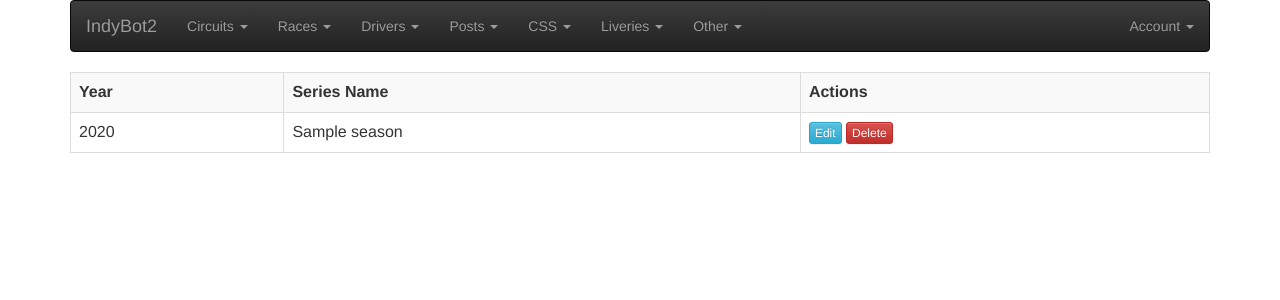
After one commit to jestrella52/indybot, a Django app: page /season/list/ in a window 1280 px wide. The commit adds this page. Shown: the top 300 px of the page. Run offline with Django 3.2, Linux system fonts and the light colour scheme; a user stored in the database is signed in; tables that the repository leaves empty hold one stand-in row (values such as "Sample post"); some libraries are stand-ins or nearby versions.

Commit message:
Add Seasons CRUD and FK in Race objects

```diff
--- a/manager/models.py
+++ b/manager/models.py
@@ -34,6 +34,16 @@ class Driver(models.Model):
         ordering = ["last", "first"]
     def __str__(self):
         return self.last + ", " + self.first
+
+
+class Season(models.Model):
+    year = models.IntegerField()
+    seriesname = models.CharField(max_length=100)
+
+    class Meta:
+        db_table = "season"
+    def __str__(self):
+        return str(self.year)
 
 
 class Start(models.Model):
@@ -102,6 +112,7 @@ class Race(models.Model):
     leadchanges = models.IntegerField(blank=True, null=True)
     margin = models.FloatField(blank=True, null=True)
     start = models.ForeignKey(Start)
+    season = models.ForeignKey(Season, on_delete=models.PROTECT, null=True)
 
     class Meta:
         db_table = "race"
--- a/manager/templates/include/nav.html
+++ b/manager/templates/include/nav.html
@@ -64,6 +64,10 @@
                     <li><a href="/country/list">List</a></li>
                     <li><a href="/country/create">Create</a></li>
                 <li role="separator" class="divider"></li>
+                <li><p class="navbar-text">Seasons</p></li>
+                    <li><a href="/season/list">List</a></li>
+                    <li><a href="/season/create">Create</a></li>
+                <li role="separator" class="divider"></li>
                 <li><p class="navbar-text">Start Methods</p></li>
                     <li><a href="/start/list">List</a></li>
                     <li><a href="/app_dev.php/start/create">Create</a></li>
--- a/manager/templates/raceList.html
+++ b/manager/templates/raceList.html
@@ -7,7 +7,7 @@
 {% if raceList %}
     <table class="table table-striped table-bordered">
         <tr>
-            <th>Year</th>
+            <th>Season</th>
             <th>Title</th>
             <th>Practice</th>
             <th>Race</th>
@@ -20,7 +20,7 @@
         </tr>
         {% for race in raceList %}
         <tr>
-            <td>{{ race.green|date:"Y"}}</td>
+            <td>{{ race.season }}</td>
             <td><a href="{{ race.url }}">{{ race.title }}</a></td>
             <td>
                 {% if race.practice %}
--- /dev/null
+++ b/manager/templates/seasonList.html
@@ -0,0 +1,28 @@
+{% extends "include/base.html" %}
+
+{% block title %}All Seasons{% endblock %}
+
+{% block content %}
+
+{% if seasonList %}
+    <table class="table table-striped table-bordered">
+        <tr>
+            <th>Year</th>
+            <th>Series Name</th>
+            <th>Actions</th>
+        </tr>
+        {% for season in seasonList %}
+        <tr>
+            <td>{{ season.year }}</td>
+            <td>{{ season.seriesname }}</td>
+            <td>
+                <a class="btn btn-xs btn-info" href="/season/{{season.id}}/edit">Edit</a>
+                <a class="btn btn-xs btn-danger" href="/season/{{season.id}}/delete">Delete</a>
+            </td>
+        </tr>
+        {% endfor %}
+    </table>
+{% else %}
+    <p>No seasons created.</p>
+{% endif %}
+{% endblock %}
--- a/manager/urls.py
+++ b/manager/urls.py
@@ -42,6 +42,11 @@ urlpatterns = [
 
     url(r'^resulttype/list/$', views.resultType_list, name='resultType_list'),
 
+    url(r'^season/list/$', views.season_list, name='season_list'),
+    url(r'^season/create/$', views.season_create, name='season_create'),
+    url(r'^season/(?P<season_id>[0-9]+)/edit/$', views.season_edit, name='season_edit'),
+    url(r'^season/(?P<season_id>[0-9]+)/delete/$', views.season_delete, name='season_delete'),
+
     url(r'^start/list/$', views.start_list, name='start_list'),
 
     url(r'^type/list/$', views.type_list, name='type_list'),
--- a/manager/views.py
+++ b/manager/views.py
@@ -16,8 +16,8 @@ from django.contrib.auth.decorators import login_required
 from django.contrib.admin.views.decorators import staff_member_required
 from django.core.urlresolvers import reverse
 
-from .forms import CountryForm, CourseForm, DriverForm, PostForm, RaceForm, RedditAccountForm
-from .models import Country, Course, Driver, Post, Race, RedditAccount, Result, ResultType, Start, Type
+from .forms import CountryForm, CourseForm, DriverForm, PostForm, RaceForm, RedditAccountForm, SeasonForm
+from .models import Country, Course, Driver, Post, Race, RedditAccount, Result, ResultType, Season, Start, Type
 
 
 class Page:
@@ -111,6 +111,16 @@ def country_list(request):
 
 
 @login_required
+def season_list(request):
+	seasonList = Season.objects.order_by('year')
+	template = loader.get_template('seasonList.html')
+	context = {
+		'seasonList': seasonList,
+	}
+	return HttpResponse(template.render(context, request))
+
+
+@login_required
 def post_list(request):
     postList = Post.objects.order_by('publish_time')
     template = loader.get_template('postList.html')
@@ -178,6 +188,24 @@ def country_create(request):
 
 
 @login_required
+def season_create(request):
+    if request.method == "POST":
+        form = SeasonForm(request.POST)
+        if form.is_valid():
+            season = form.save()
+            return redirect('season_list')
+    else:
+        form = SeasonForm()
+
+    template = loader.get_template('seasonEdit.html')
+    context = {
+        'title': "New Season",
+        'form': form,
+    }
+    return HttpResponse(template.render(context, request))
+
+
+@login_required
 def post_create(request):
     author = get_object_or_404(RedditAccount, owner_id=request.user.id)
     if request.method == "POST":
@@ -235,6 +263,16 @@ def country_delete(request, country_id):
 
 
 @login_required
+def season_delete(request, season_id):
+    try:
+        season = Season.objects.get(id=season_id)
+        season.delete()
+        return redirect('season_list')
+    except:
+        noop = ""
+
+
+@login_required
 def country_edit(request, country_id):
     country = get_object_or_404(Country, pk=country_id)
     if request.method == "POST":
@@ -248,6 +286,25 @@ def country_edit(request, country_id):
     template = loader.get_template('countryEdit.html')
     context = {
         'title': "Edit Country",
+        'form': form,
+    }
+    return HttpResponse(template.render(context, request))
+
+
+@login_required
+def season_edit(request, season_id):
+    season = get_object_or_404(Season, pk=season_id)
+    if request.method == "POST":
+        form = SeasonForm(request.POST, instance=season)
+        if form.is_valid():
+            season = form.save()
+            return redirect('season_list')
+    else:
+        form = SeasonForm(instance=season)
+
+    template = loader.get_template('seasonEdit.html')
+    context = {
+        'title': "Edit Season",
         'form': form,
     }
     return HttpResponse(template.render(context, request))
```
Also changed, not shown: manager/forms.py (+13 -5 lines), manager/templates/seasonEdit.html (added, +12 -0 lines), manager/migrations/0030_auto_20160426_2210.py (added).
